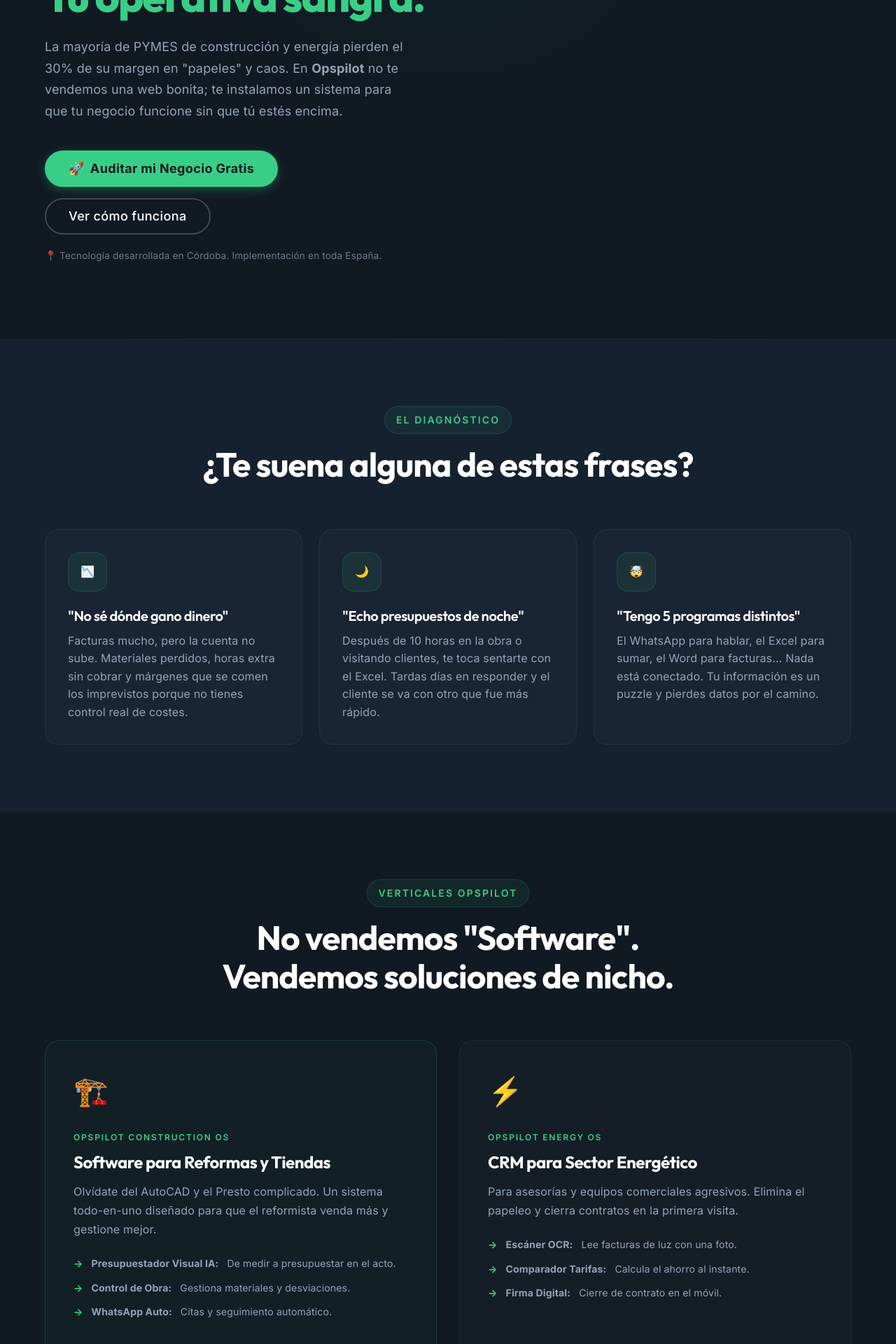
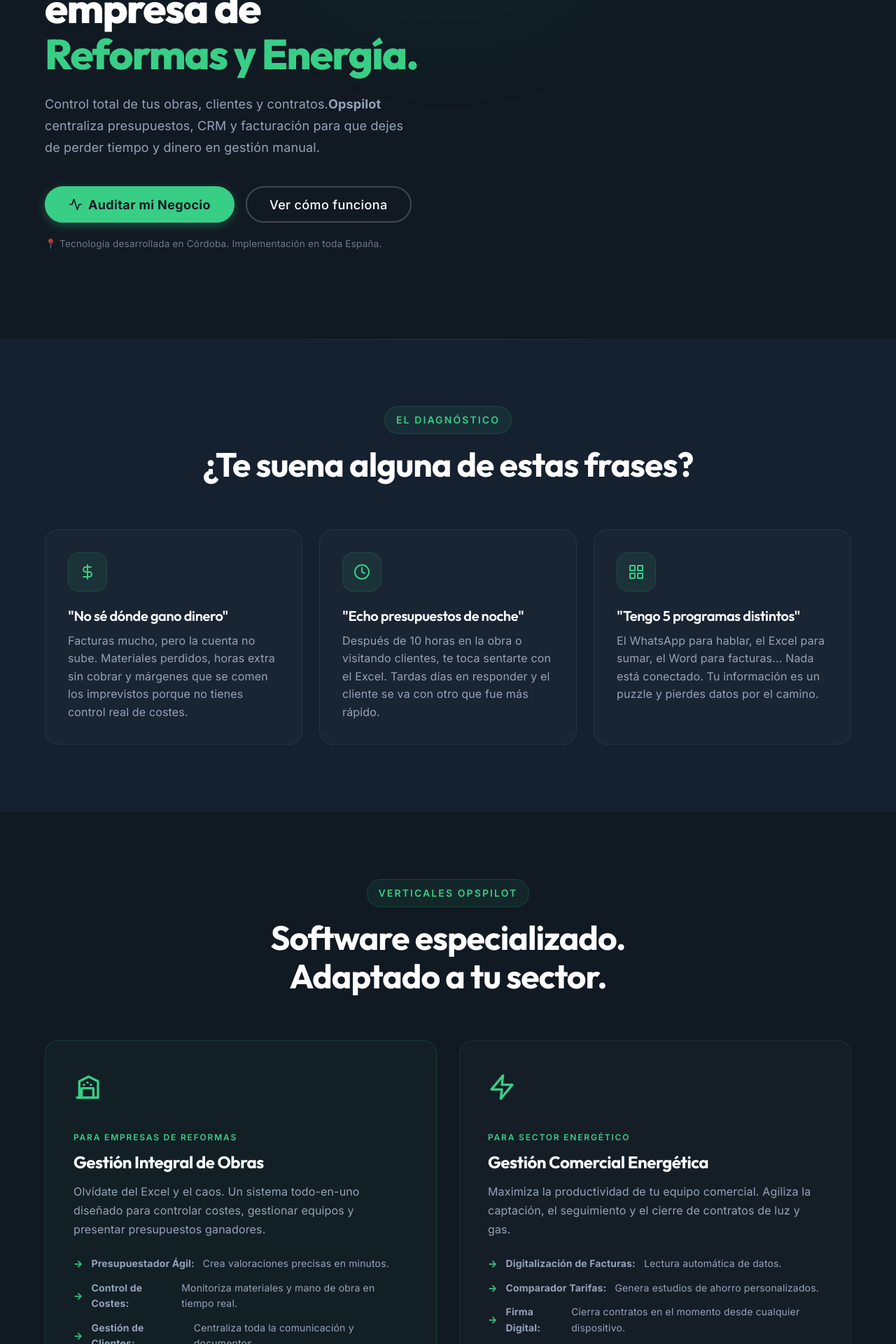
Before and after one commit to juanortiz116/opspilotweb, a React (Vite) app: page / in a window 1280 px wide. Shown: the part 380-2300 px from the top of the page at 70% size. Built offline with nearby package versions, Linux system fonts and the light colour scheme.

Commit message:
chore(home): improved SEO and contact info

```diff
--- a/src/pages/Home.module.css
+++ b/src/pages/Home.module.css
@@ -724,16 +724,14 @@
     height: 110px;
     background: linear-gradient(135deg, rgba(57, 206, 134, 0.15) 0%, rgba(57, 206, 134, 0.05) 50%, rgba(22, 33, 48, 0.5) 100%);
     position: relative;
+    display: flex;
+    align-items: center;
+    justify-content: center;
 }
 
 .reformImage::after {
-    content: '🏠';
-    position: absolute;
-    top: 50%;
-    left: 50%;
-    transform: translate(-50%, -50%);
-    font-size: 2rem;
-    opacity: 0.5;
+    content: '';
+    display: none;
 }
 
 .reform2 {
@@ -741,7 +739,8 @@
 }
 
 .reform2::after {
-    content: '🛁';
+    content: '';
+    display: none;
 }
 
 .reformInfo {
--- a/src/pages/Home.tsx
+++ b/src/pages/Home.tsx
@@ -8,16 +8,16 @@ export const Home: React.FC = () => {
     // SEO Implementation
     useEffect(() => {
         // Update Title
-        document.title = "Opspilot | Software de Gestión para Reformas y Energía en Córdoba";
+        document.title = "Opspilot | Sistema Operativo para Reformas y Energía";
 
         // Update Meta Tags
         const metaDesc = document.querySelector('meta[name="description"]');
         if (metaDesc) {
-            metaDesc.setAttribute('content', "Deja de perder dinero en gestión manual. Opspilot digitaliza tu empresa de reformas o energía. Presupuestos automáticos, CRM y control de obra. Auditoría gratuita.");
+            metaDesc.setAttribute('content', "Digitaliza tu empresa de reformas o energía con Opspilot. Software integral para presupuestos, CRM y control de obra. Ahorra tiempo y maximiza tu margen.");
         } else {
             const meta = document.createElement('meta');
             meta.name = "description";
-            meta.content = "Deja de perder dinero en gestión manual. Opspilot digitaliza tu empresa de reformas o energía. Presupuestos automáticos, CRM y control de obra. Auditoría gratuita.";
+            meta.content = "Digitaliza tu empresa de reformas o energía con Opspilot. Software integral para presupuestos, CRM y control de obra. Ahorra tiempo y maximiza tu margen.";
             document.head.appendChild(meta);
         }
 
@@ -70,16 +70,16 @@ export const Home: React.FC = () => {
                 <div className={`${styles.container} ${styles.heroGrid}`}>
 
                     <div className={styles.heroContent}>
-                        <div className={styles.sectionTag}>SISTEMA OPERATIVO EMPRESARIAL v2.0</div>
+                        <div className={styles.sectionTag}>SISTEMA OPERATIVO INTEGRAL</div>
 
                         <h1 className={styles.heroTitle}>
-                            Tu empresa factura.<br />
-                            <span style={{ color: 'var(--color-primary)' }}>Tu operativa sangra.</span>
+                            Digitaliza tu empresa de<br />
+                            <span style={{ color: 'var(--color-primary)' }}>Reformas y Energía.</span>
                         </h1>
 
                         <p className={styles.heroSubtitle}>
-                            La mayoría de PYMES de construcción y energía pierden el 30% de su margen en "papeles" y caos.
-                            En <strong>Opspilot</strong> no te vendemos una web bonita; te instalamos un sistema para que tu negocio funcione sin que tú estés encima.
+                            Control total de tus obras, clientes y contratos.
+                            <strong>Opspilot</strong> centraliza presupuestos, CRM y facturación para que dejes de perder tiempo y dinero en gestión manual.
                         </p>
 
                         <div className={styles.ctaGroup}>
@@ -95,7 +95,7 @@ export const Home: React.FC = () => {
                                         gap: '8px'
                                     }}
                                 >
-                                    <span>🚀</span> Auditar mi Negocio Gratis
+                                    <svg width="20" height="20" viewBox="0 0 24 24" fill="none" stroke="currentColor" strokeWidth="2" strokeLinecap="round" strokeLinejoin="round"><polyline points="22 12 18 12 15 21 9 3 6 12 2 12"></polyline></svg> Auditar mi Negocio
                                 </Button>
                             </a>
                             <a href="#soluciones" style={{ textDecoration: 'none' }}>
@@ -122,7 +122,9 @@ export const Home: React.FC = () => {
                     <div className={styles.heroVisual}>
                         <div className={styles.dashboardMock}>
                             <div className={`${styles.floatingBadge} ${styles.badge1}`}>
-                                <span className={styles.badgeIcon}>💸</span>
+                                <span className={styles.badgeIcon}>
+                                    <svg width="20" height="20" viewBox="0 0 24 24" fill="none" stroke="currentColor" strokeWidth="2" strokeLinecap="round" strokeLinejoin="round" style={{ color: '#39ce86' }}><path d="M12 1v22" /><path d="M17 5H9.5a3.5 3.5 0 0 0 0 7h5a3.5 3.5 0 0 1 0 7H6" /></svg>
+                                </span>
                                 <div>
                                     <div style={{ fontSize: '10px', opacity: 0.7, textTransform: 'uppercase' }}>Margen Recuperado</div>
                                     <div style={{ fontWeight: 'bold', color: '#fff' }}>+4.200€/mes</div>
@@ -130,7 +132,9 @@ export const Home: React.FC = () => {
                             </div>
 
                             <div className={`${styles.floatingBadge} ${styles.badge2}`}>
-                                <span className={styles.badgeIcon}>⏳</span>
+                                <span className={styles.badgeIcon}>
+                                    <svg width="20" height="20" viewBox="0 0 24 24" fill="none" stroke="currentColor" strokeWidth="2" strokeLinecap="round" strokeLinejoin="round" style={{ color: '#f59e0b' }}><circle cx="12" cy="12" r="10" /><polyline points="12 6 12 12 16 14" /></svg>
+                                </span>
                                 <div>
                                     <div style={{ fontSize: '10px', opacity: 0.7, textTransform: 'uppercase' }}>Presupuesto Obra</div>
                                     <div style={{ fontWeight: 'bold', color: '#fff' }}>3 minutos</div>
@@ -160,7 +164,9 @@ export const Home: React.FC = () => {
 
                     <div className={styles.problemGrid}>
                         <div className={`${styles.problemCard} reveal`}>
-                            <div className={styles.problemIcon}>📉</div>
+                            <div className={styles.problemIcon}>
+                                <svg width="24" height="24" viewBox="0 0 24 24" fill="none" stroke="currentColor" strokeWidth="2" strokeLinecap="round" strokeLinejoin="round" style={{ color: 'var(--color-primary)' }}><path d="M12 2v20" /><path d="M17 5H9.5a3.5 3.5 0 0 0 0 7h5a3.5 3.5 0 0 1 0 7H6" /></svg>
+                            </div>
                             <h3 className={styles.problemTitle}>"No sé dónde gano dinero"</h3>
                             <p className={styles.problemText}>
                                 Facturas mucho, pero la cuenta no sube. Materiales perdidos, horas extra sin cobrar y márgenes que se comen los imprevistos porque no tienes control real de costes.
@@ -168,7 +174,9 @@ export const Home: React.FC = () => {
                         </div>
 
                         <div className={`${styles.problemCard} reveal`}>
-                            <div className={styles.problemIcon}>🌙</div>
+                            <div className={styles.problemIcon}>
+                                <svg width="24" height="24" viewBox="0 0 24 24" fill="none" stroke="currentColor" strokeWidth="2" strokeLinecap="round" strokeLinejoin="round" style={{ color: 'var(--color-primary)' }}><circle cx="12" cy="12" r="10" /><polyline points="12 6 12 12 16 14" /></svg>
+                            </div>
                             <h3 className={styles.problemTitle}>"Echo presupuestos de noche"</h3>
                             <p className={styles.problemText}>
                                 Después de 10 horas en la obra o visitando clientes, te toca sentarte con el Excel. Tardas días en responder y el cliente se va con otro que fue más rápido.
@@ -176,7 +184,9 @@ export const Home: React.FC = () => {
                         </div>
 
                         <div className={`${styles.problemCard} reveal`}>
-                            <div className={styles.problemIcon}>🤯</div>
+                            <div className={styles.problemIcon}>
+                                <svg width="24" height="24" viewBox="0 0 24 24" fill="none" stroke="currentColor" strokeWidth="2" strokeLinecap="round" strokeLinejoin="round" style={{ color: 'var(--color-primary)' }}><rect x="3" y="3" width="7" height="7" /><rect x="14" y="3" width="7" height="7" /><rect x="14" y="14" width="7" height="7" /><rect x="3" y="14" width="7" height="7" /></svg>
+                            </div>
                             <h3 className={styles.problemTitle}>"Tengo 5 programas distintos"</h3>
                             <p className={styles.problemText}>
                                 El WhatsApp para hablar, el Excel para sumar, el Word para facturas... Nada está conectado. Tu información es un puzzle y pierdes datos por el camino.
@@ -191,22 +201,24 @@ export const Home: React.FC = () => {
                 <div className={styles.container} ref={solutionsRef}>
                     <div className={`${styles.sectionHeader} reveal`}>
                         <span className={styles.sectionTag}>VERTICALES OPSPILOT</span>
-                        <h2 className={styles.sectionTitle}>No vendemos "Software".<br />Vendemos soluciones de nicho.</h2>
+                        <h2 className={styles.sectionTitle}>Software especializado.<br />Adaptado a tu sector.</h2>
                     </div>
 
                     <div className={styles.solutionsGrid}>
 
                         <div className={`${styles.solutionCard} ${styles.solutionCardHighlight} reveal`}>
-                            <div className={styles.solutionIcon}>🏗️</div>
-                            <span className={styles.solutionLabel}>Opspilot Construction OS</span>
-                            <h3 className={styles.solutionTitle}>Software para Reformas y Tiendas</h3>
+                            <div className={styles.solutionIcon}>
+                                <svg width="40" height="40" viewBox="0 0 24 24" fill="none" stroke="currentColor" strokeWidth="2" strokeLinecap="round" strokeLinejoin="round" style={{ color: 'var(--color-primary)' }}><path d="M3 21h18" /><path d="M5 21V7l8-4 8 4v14" /><path d="M17 21v-8H7v8" /><line x1="9" y1="10" x2="9" y2="10" /><line x1="12" y1="8" x2="12" y2="8" /><line x1="15" y1="10" x2="15" y2="10" /></svg>
+                            </div>
+                            <span className={styles.solutionLabel}>Para Empresas de Reformas</span>
+                            <h3 className={styles.solutionTitle}>Gestión Integral de Obras</h3>
                             <p className={styles.solutionText}>
-                                Olvídate del AutoCAD y el Presto complicado. Un sistema todo-en-uno diseñado para que el reformista venda más y gestione mejor.
+                                Olvídate del Excel y el caos. Un sistema todo-en-uno diseñado para controlar costes, gestionar equipos y presentar presupuestos ganadores.
                             </p>
                             <ul className={styles.solutionFeatures}>
-                                <li><strong>Presupuestador Visual IA:</strong> De medir a presupuestar en el acto.</li>
-                                <li><strong>Control de Obra:</strong> Gestiona materiales y desviaciones.</li>
-                                <li><strong>WhatsApp Auto:</strong> Citas y seguimiento automático.</li>
+                                <li><strong>Presupuestador Ágil:</strong> Crea valoraciones precisas en minutos.</li>
+                                <li><strong>Control de Costes:</strong> Monitoriza materiales y mano de obra en tiempo real.</li>
+                                <li><strong>Gestión de Clientes:</strong> Centraliza toda la comunicación y documentos.</li>
                             </ul>
                             <div style={{ marginTop: '20px' }}>
                                 <Link to="/demo" style={{ color: 'var(--color-primary)', fontWeight: 'bold', textDecoration: 'none' }}>
@@ -216,16 +228,18 @@ export const Home: React.FC = () => {
                         </div>
 
                         <div className={`${styles.solutionCard} reveal`}>
-                            <div className={styles.solutionIcon}>⚡</div>
-                            <span className={styles.solutionLabel}>Opspilot Energy OS</span>
-                            <h3 className={styles.solutionTitle}>CRM para Sector Energético</h3>
+                            <div className={styles.solutionIcon}>
+                                <svg width="40" height="40" viewBox="0 0 24 24" fill="none" stroke="currentColor" strokeWidth="2" strokeLinecap="round" strokeLinejoin="round" style={{ color: 'var(--color-primary)' }}><polygon points="13 2 3 14 12 14 11 22 21 10 12 10 13 2" /></svg>
+                            </div>
+                            <span className={styles.solutionLabel}>Para Sector Energético</span>
+                            <h3 className={styles.solutionTitle}>Gestión Comercial Energética</h3>
                             <p className={styles.solutionText}>
-                                Para asesorías y equipos comerciales agresivos. Elimina el papeleo y cierra contratos en la primera visita.
+                                Maximiza la productividad de tu equipo comercial. Agiliza la captación, el seguimiento y el cierre de contratos de luz y gas.
                             </p>
                             <ul className={styles.solutionFeatures}>
-                                <li><strong>Escáner OCR:</strong> Lee facturas de luz con una foto.</li>
-                                <li><strong>Comparador Tarifas:</strong> Calcula el ahorro al instante.</li>
-                                <li><strong>Firma Digital:</strong> Cierre de contrato en el móvil.</li>
+                                <li><strong>Digitalización de Facturas:</strong> Lectura automática de datos.</li>
+                                <li><strong>Comparador Tarifas:</strong> Genera estudios de ahorro personalizados.</li>
+                                <li><strong>Firma Digital:</strong> Cierra contratos en el momento desde cualquier dispositivo.</li>
                             </ul>
                             <div style={{ marginTop: '20px' }}>
                                 <Link to="/demo" style={{ color: 'var(--color-primary)', fontWeight: 'bold', textDecoration: 'none' }}>
@@ -247,14 +261,29 @@ export const Home: React.FC = () => {
                         <h2 className={styles.caseTitle}>"Antes perdía 2 mañanas a la semana con papeles. Ahora tardo 15 minutos."</h2>
 
                         <p style={{ color: 'var(--color-dark-text-muted)', marginBottom: '20px' }}>
-                            <strong>Cliente:</strong> Reformas J.R. Rodríguez (Córdoba).<br />
-                            Implementamos Opspilot Construction OS y automatizamos la captación de clientes.
+                            <strong>Cliente:</strong> Empresa de Reformas en Córdoba.<br />
+                            Digitalizamos su proceso comercial y de gestión de obras con Opspilot.
                         </p>
 
                         <ul className={styles.caseChecklist}>
-                            <li><span className={styles.checkIcon}>✓</span> <strong>Marca Profesional:</strong> Web y Branding desde cero.</li>
-                            <li><span className={styles.checkIcon}>✓</span> <strong>Captación:</strong> Los clientes piden presupuesto solos por la web.</li>
-                            <li><span className={styles.checkIcon}>✓</span> <strong>Cierre:</strong> Las citas se agendan solas por WhatsApp.</li>
+                            <li>
+                                <span className={styles.checkIcon}>
+                                    <svg width="14" height="14" viewBox="0 0 24 24" fill="none" stroke="currentColor" strokeWidth="4" strokeLinecap="round" strokeLinejoin="round"><polyline points="20 6 9 17 4 12" /></svg>
+                                </span>
+                                <strong>Imagen Profesional:</strong> Propuestas claras y modernas que generan confianza.
+                            </li>
+                            <li>
+                                <span className={styles.checkIcon}>
+                                    <svg width="14" height="14" viewBox="0 0 24 24" fill="none" stroke="currentColor" strokeWidth="4" strokeLinecap="round" strokeLinejoin="round"><polyline points="20 6 9 17 4 12" /></svg>
+                                </span>
+                                <strong>Automatización:</strong> Los clientes reciben sus presupuestos al instante.
+                            </li>
+                            <li>
+                                <span className={styles.checkIcon}>
+                                    <svg width="14" height="14" viewBox="0 0 24 24" fill="none" stroke="currentColor" strokeWidth="4" strokeLinecap="round" strokeLinejoin="round"><polyline points="20 6 9 17 4 12" /></svg>
+                                </span>
+                                <strong>Eficiencia:</strong> Agenda organizada y seguimiento automático de clientes.
+                            </li>
                         </ul>
 
                         <div className={styles.caseResult}>
@@ -275,7 +304,9 @@ export const Home: React.FC = () => {
                                     </div>
 
                                     <div className={styles.reformCard}>
-                                        <div className={`${styles.reformImage} ${styles.reform2}`}></div>
+                                        <div className={`${styles.reformImage} ${styles.reform2}`}>
+                                            <svg width="32" height="32" viewBox="0 0 24 24" fill="none" stroke="currentColor" strokeWidth="2" strokeLinecap="round" strokeLinejoin="round" style={{ opacity: 0.7, color: 'white' }}><path d="M9 6 6.5 3.5a1.5 1.5 0 0 0-1-1C2 2.5 2 5 2 5s1.5 2 2 4.5V11" /><path d="M9 6 6.5 3.5a1.5 1.5 0 0 0-1-1C2 2.5 2 5 2 5s1.5 2 2 4.5V11" /><line x1="8" y1="6" x2="8" y2="6" /><path d="M7 19v2" /><path d="M2 19v2" /><path d="M14 19v2" /><path d="M19 19v2" /><path d="M3 15h18" /><path d="M21 15v-2a4 4 0 0 0-3-3.87V9a1 1 0 0 0-1-1H7a1 1 0 0 0-1 1v.13A4 4 0 0 0 3 13v2" /></svg>
+                                        </div>
                                         <div className={styles.reformInfo}>
                                             <div>
                                                 <div className={styles.reformTitle}>Reforma Baño Principal</div>
@@ -313,7 +344,7 @@ export const Home: React.FC = () => {
                         </p>
 
                         <div className={styles.ctaButtons}>
-                            <a href="https://wa.me/34600000000?text=Hola,%20quiero%20la%20auditoría%20gratuita" style={{ textDecoration: 'none' }}>
+                            <a href="https://wa.me/34640756126?text=Hola,%20quiero%20más%20información%20sobre%20Opspilot" style={{ textDecoration: 'none' }}>
                                 <Button
                                     variant="primary"
                                     style={{
@@ -330,10 +361,10 @@ export const Home: React.FC = () => {
                                         border: 'none'
                                     }}
                                 >
-                                    <span>💬</span> Hablar por WhatsApp
+                                    <svg width="24" height="24" viewBox="0 0 24 24" fill="currentColor" style={{ fill: 'white' }}><path d="M17.472 14.382c-.297-.149-1.758-.867-2.03-.967-.273-.099-.471-.148-.67.15-.197.297-.767.966-.94 1.164-.173.199-.347.223-.644.075-.297-.15-1.255-.463-2.39-1.475-.883-.788-1.48-1.761-1.653-2.059-.173-.297-.018-.458.13-.606.134-.133.298-.347.446-.52.149-.174.198-.298.298-.497.099-.198.05-.371-.025-.52-.075-.149-.669-1.612-.916-2.207-.242-.579-.487-.5-.669-.51-.173-.008-.371-.008-.57-.008-.198 0-.52.074-.792.372-.272.297-1.04 1.016-1.04 2.479 0 1.462 1.065 2.875 1.213 3.074.149.198 2.096 3.2 5.077 4.487.709.306 1.262.489 1.694.625.712.227 1.36.195 1.871.118.571-.085 1.758-.719 2.006-1.413.248-.694.248-1.289.173-1.413-.074-.124-.272-.198-.57-.347m-5.421 7.403h-.004a9.87 9.87 0 01-5.031-1.378l-.361-.214-3.741.982.998-3.648-.235-.374a9.86 9.86 0 01-1.51-5.26c.001-5.45 4.436-9.884 9.888-9.884 2.64 0 5.122 1.03 6.988 2.898a9.825 9.825 0 012.893 6.994c-.003 5.45-4.437 9.884-9.885 9.884m8.413-18.297A11.815 11.815 0 0012.05 0C5.495 0 .16 5.335.157 11.892c0 2.096.547 4.142 1.588 5.945L.057 24l6.305-1.654a11.882 11.882 0 005.683 1.448h.005c6.554 0 11.89-5.335 11.893-11.893a11.821 11.821 0 00-3.48-8.413Z" /></svg> Hablar por WhatsApp
                                 </Button>
                             </a>
-                            <a href="mailto:hola@opspilot.com" style={{ textDecoration: 'none' }}>
+                            <a href="mailto:opspilot.contact@gmail.com" style={{ textDecoration: 'none' }}>
                                 <Button
                                     variant="outline"
                                     style={{
```
